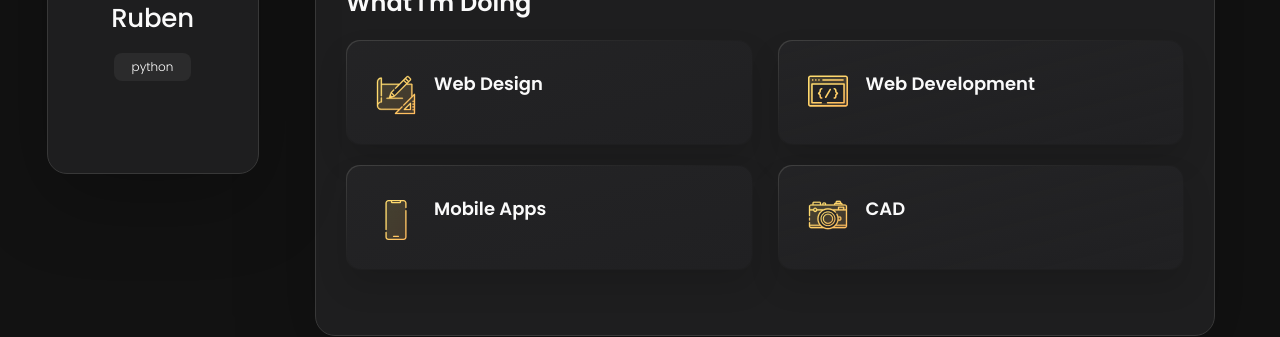
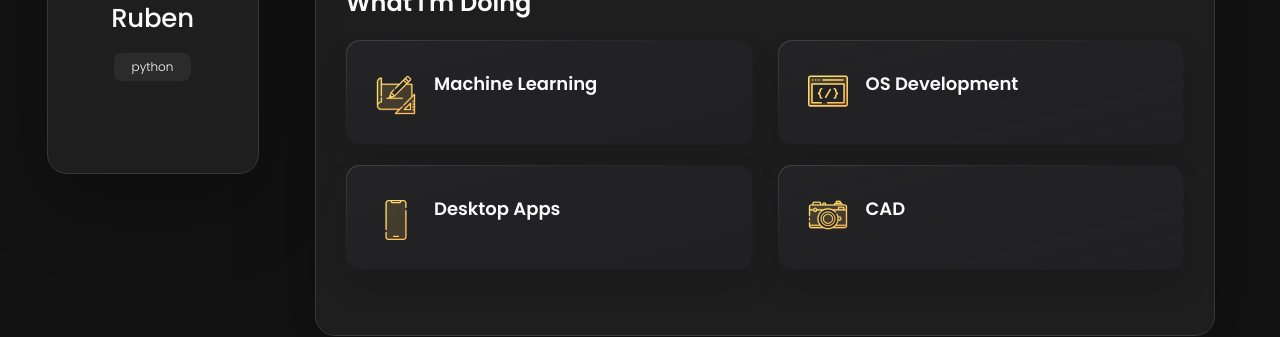
Before and after one commit to Ruben2163/Ruben2163.github.io, a plain HTML site: page index.html in a window 1280 px wide. Shown: the part 297-634 px from the top of the page. Drawn offline with nearby package versions, Linux system fonts and the light colour scheme.

Commit message:
Update index.html

```diff
--- a/index.html
+++ b/index.html
@@ -181,7 +181,7 @@
               </div>
 
               <div class="service-content-box">
-                <h4 class="h4 service-item-title">Web design</h4>
+                <h4 class="h4 service-item-title">Machine Learning</h4>
 
                 <p class="service-item-text">
 
@@ -197,7 +197,7 @@
               </div>
 
               <div class="service-content-box">
-                <h4 class="h4 service-item-title">Web development</h4>
+                <h4 class="h4 service-item-title">OS development</h4>
 
                 <p class="service-item-text">
 
@@ -213,7 +213,7 @@
               </div>
 
               <div class="service-content-box">
-                <h4 class="h4 service-item-title">Mobile apps</h4>
+                <h4 class="h4 service-item-title">Desktop Apps</h4>
                 <p class="service-item-text">
 
                 </p>
```
